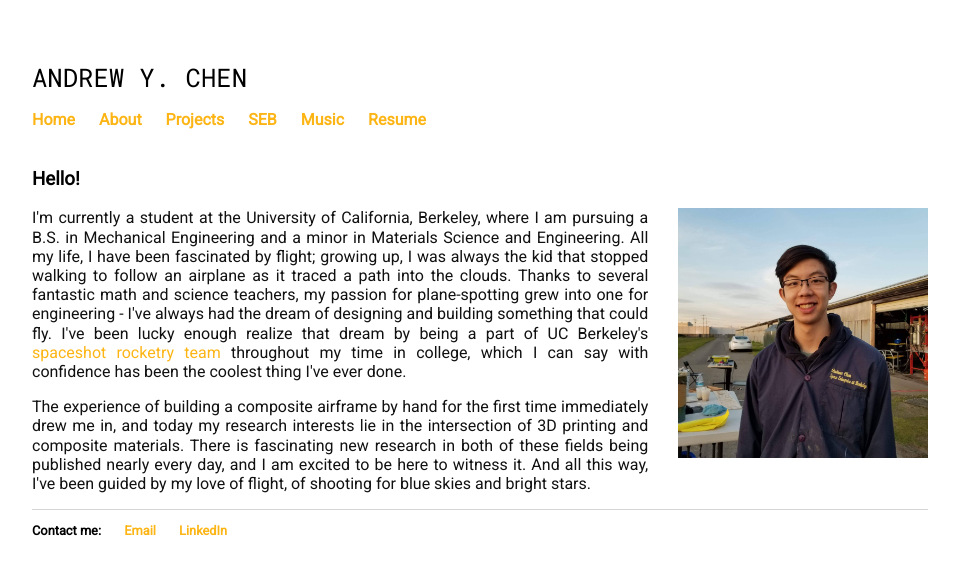
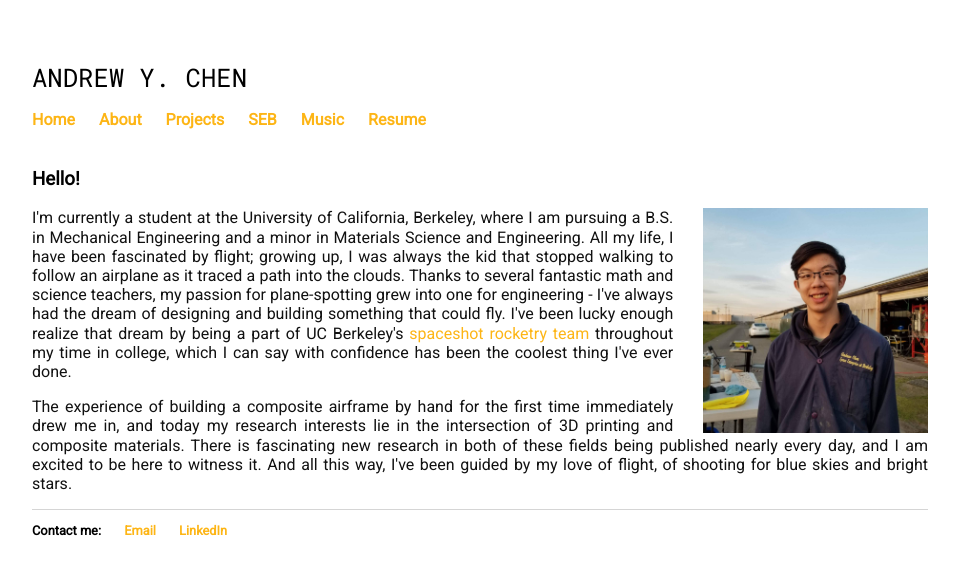
Before and after one commit to carbonheliumnitrogen/carbonheliumnitrogen.github.io, a Jekyll site: the page built from about.html, in a window 1280 px wide. Shown: the top 575 px of the page, without its empty margins (160-1119 px from the left). Built offline with Jekyll 4.4.1, drawn with Linux system fonts in a browser that asks for light colours.

Commit message:
Update about.html

```diff
--- a/about.html
+++ b/about.html
@@ -9,7 +9,7 @@ title: About Me
 </head>
 <div>
 	<h3> Hello! </h3>
-	<img src="me.jpeg"  height="250px" align="right" style="padding-left:30px;"> <p> I'm currently a student at the University of California, Berkeley, where I am pursuing a B.S. in Mechanical Engineering and a minor in Materials Science and Engineering. All my life, I have been fascinated by flight; growing up, I was always the kid that stopped walking to follow an airplane as it traced a path into the clouds. Thanks to several fantastic math and science teachers, my passion for plane-spotting grew into one for engineering - I've always had the dream of designing and building something that could fly. I've been lucky enough realize that dream by being a part of UC Berkeley's <a href="/seb.html">spaceshot rocketry team</a> throughout my time in college, which I can say with confidence has been the coolest thing I've ever done. </p>
+	<img src="me.jpeg"  height="225px" align="right" style="padding-left:30px;"> <p> I'm currently a student at the University of California, Berkeley, where I am pursuing a B.S. in Mechanical Engineering and a minor in Materials Science and Engineering. All my life, I have been fascinated by flight; growing up, I was always the kid that stopped walking to follow an airplane as it traced a path into the clouds. Thanks to several fantastic math and science teachers, my passion for plane-spotting grew into one for engineering - I've always had the dream of designing and building something that could fly. I've been lucky enough realize that dream by being a part of UC Berkeley's <a href="/seb.html">spaceshot rocketry team</a> throughout my time in college, which I can say with confidence has been the coolest thing I've ever done. </p>
 
 <p> The experience of building a composite airframe by hand for the first time immediately drew me in, and today my research interests lie in the intersection of 3D printing and composite materials. There is fascinating new research in both of these fields being published nearly every day, and I am excited to be here to witness it.  And all this way, I've been guided by my love of flight, of shooting for blue skies and bright stars. </p>
 
```
